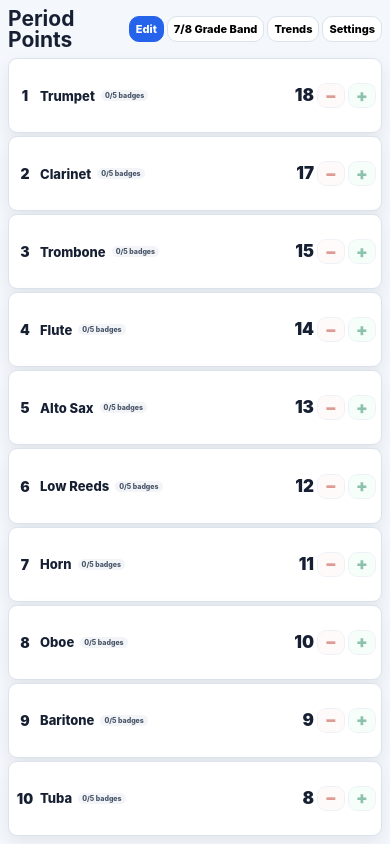
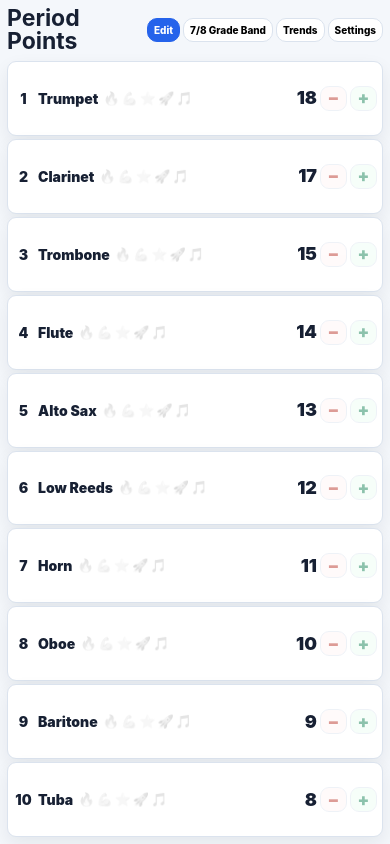
Before and after one commit to bmatthewm/period-points, a plain HTML site: page index.html in a window 390 px wide. Drawn offline with Linux system fonts and the light colour scheme.

Commit message:
Improve narrow classroom layout and pending point display

```diff
--- a/index.html
+++ b/index.html
@@ -19,7 +19,7 @@ button,input,select{font:inherit}.btn{border:1px solid var(--line);background:#f
 .rank{font-size:17px;font-weight:900;text-align:center}.editrank{color:#98a2b3}
 .section{display:flex;align-items:center;gap:6px;min-width:0;overflow:hidden}.name{font-size:15px;font-weight:850;white-space:nowrap;overflow:hidden;text-overflow:ellipsis}
 .tag,.fire,.badgecount{font-size:9px;white-space:nowrap;border-radius:999px;padding:2px 6px}.tag{background:#fff7d6;color:#8a6100}.fire{color:#b54708;font-weight:900}.badgecount{background:#f2f4f7;color:#475467;font-weight:850}.badgeStrip{display:flex;align-items:center;gap:5px;white-space:nowrap}.badgeIcon{font-size:17px;line-height:1;filter:grayscale(1);opacity:.18}.badgeIcon.earned{filter:none;opacity:1}
-.scorebox{text-align:right}.score{font-size:20px;font-weight:900;line-height:1}.pending{font-size:9px;color:#b54708;font-weight:850;margin-top:2px;white-space:nowrap}
+.scorebox{text-align:right;min-width:0}.score{font-size:20px;font-weight:900;line-height:1}.pending{font-size:10px;color:#b54708;font-weight:850;margin-top:3px;white-space:nowrap}
 .controls{display:grid;grid-template-columns:34px 34px;gap:5px}.scorebtn{height:29px;border-radius:9px;border:1px solid var(--line);font-weight:900;cursor:pointer;font-size:18px}.scorebtn:disabled{opacity:.45;cursor:default}
 .minus{background:#fff5f5;color:var(--red)}.plus{background:#ecfdf3;color:var(--green)}
 .note{font-size:9px;color:var(--muted);text-align:center;margin-top:5px;flex:0 0 auto}
@@ -32,10 +32,39 @@ input[type=text],select{width:100%;padding:9px 10px;border:1px solid var(--line)
 .newbadge{display:inline-block;background:#eef4ff;color:#1d4ed8;border-radius:999px;padding:5px 10px;font-weight:900;font-size:12px;margin-bottom:8px}.big{font-size:56px}.celebrate-card h2{font-size:34px;margin:3px 0 8px}.celebrate-card p{font-size:18px;margin:0 auto;color:#475467;max-width:540px;line-height:1.4}.confetti{position:absolute;inset:0;pointer-events:none}.piece{position:absolute;width:10px;height:18px;border-radius:3px;animation:fall 2.6s linear forwards}
 @keyframes fall{from{transform:translateY(-80px) rotate(0);opacity:1}to{transform:translateY(560px) rotate(680deg);opacity:0}}
 @media(max-width:700px){
- .wrap{padding:8px}.sub{display:none}h1{font-size:21px}.actions{gap:3px}.btn{padding:6px 7px;font-size:10px}.ensembleBtn{min-width:104px}
- .board{gap:3px}.row{grid-template-columns:24px minmax(0,1fr) 42px 60px;gap:3px;padding:3px 5px;border-radius:9px}.rank{font-size:13px}.name{font-size:11px}.tag,.fire,.badgecount{font-size:7px;padding:1px 4px}.badgeStrip{display:none}.score{font-size:15px}.pending{display:none}.controls{grid-template-columns:28px 28px;gap:3px}.scorebtn{height:24px;font-size:15px}.note{display:none}
+ .wrap{padding:7px}.sub{display:none}h1{font-size:23px}.actions{gap:3px}.btn{padding:6px 7px;font-size:11px}.ensembleBtn{min-width:100px}
+ .board{gap:3px}
+ .row{grid-template-columns:26px minmax(0,1fr) 84px 64px;gap:4px;padding:4px 6px;border-radius:9px}
+ .rank{font-size:16px}
+ .section{gap:5px;min-width:0}
+ .name{font-size:15px;font-weight:900;flex:0 1 auto}
+ .tag{font-size:8px;padding:1px 4px}
+ .fire{font-size:9px;padding:0}
+ .badgeStrip{display:flex;gap:3px;flex:0 0 auto}
+ .badgeIcon{font-size:15px}
+ .badgecount{display:none}
+ .score{font-size:19px}
+ .pending{display:block;font-size:9px;line-height:1.05;margin-top:3px}
+ .controls{grid-template-columns:30px 30px;gap:4px}
+ .scorebtn{height:27px;font-size:18px}
+ .note{display:none}
 }
-@media(max-width:430px){.row{grid-template-columns:24px minmax(0,1fr) 44px 60px;gap:3px;padding-left:4px;padding-right:4px}.rank{font-size:14px}.name{font-size:13px}.score{font-size:17px}.btn{font-size:11px;padding:5px 6px}.ensembleBtn{min-width:94px}.controls{grid-template-columns:28px 28px;gap:3px}.scorebtn{height:25px;font-size:17px}}\n@media(max-height:720px){.wrap{padding-top:7px}.topbar{margin-bottom:4px}.sub{display:none}.board{gap:3px}.row{padding-top:2px;padding-bottom:2px}.note{display:none}}
+@media(max-width:430px){
+ .row{grid-template-columns:23px minmax(0,1fr) 76px 58px;gap:3px;padding-left:4px;padding-right:4px}
+ .rank{font-size:14px}
+ .name{font-size:14px}
+ .badgeStrip{gap:2px}
+ .badgeIcon{font-size:13px}
+ .tag{display:none}
+ .fire{font-size:8px}
+ .score{font-size:18px}
+ .pending{font-size:8px}
+ .btn{font-size:10px;padding:5px 6px}
+ .ensembleBtn{min-width:88px}
+ .controls{grid-template-columns:27px 27px;gap:3px}
+ .scorebtn{height:25px;font-size:17px}
+}
+@media(max-height:720px){.wrap{padding-top:7px}.topbar{margin-bottom:4px}.sub{display:none}.board{gap:3px}.row{padding-top:2px;padding-bottom:2px}.note{display:none}}
 </style>
 </head>
 <body>
@@ -240,7 +269,7 @@ function render(){
    if(dd){
      const pend=document.createElement('div');
      pend.className='pending';
-     pend.textContent=(dd>0?'+':'')+dd+' pending';
+     pend.textContent=(dd>0?'+':'')+dd+' pending point'+(Math.abs(dd)===1?'':'s');
      scorebox.appendChild(pend);
    }
 
```
